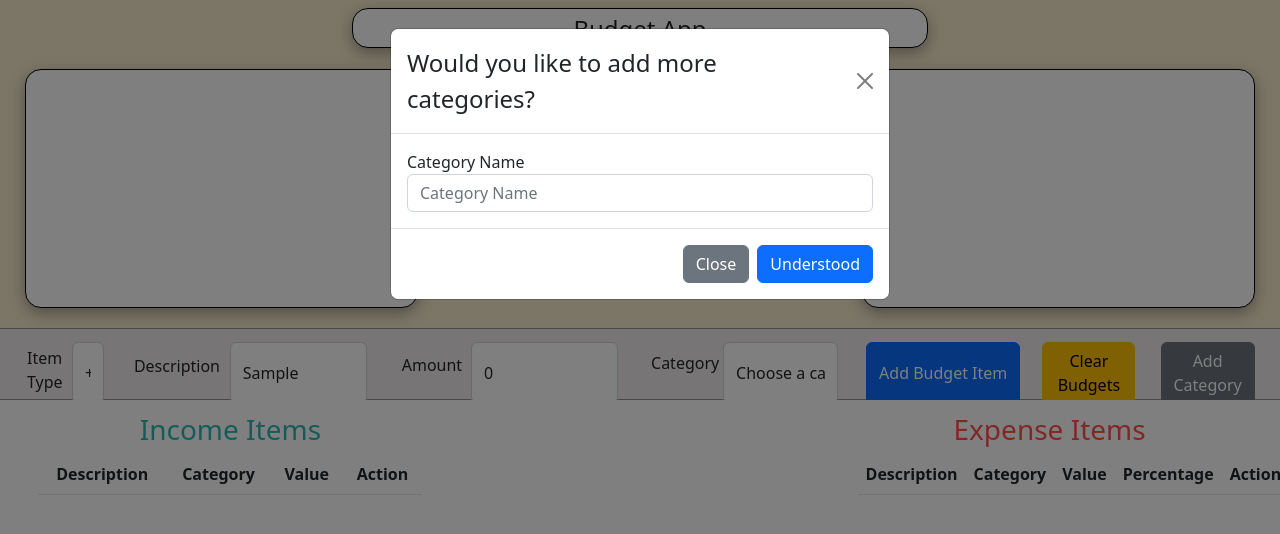
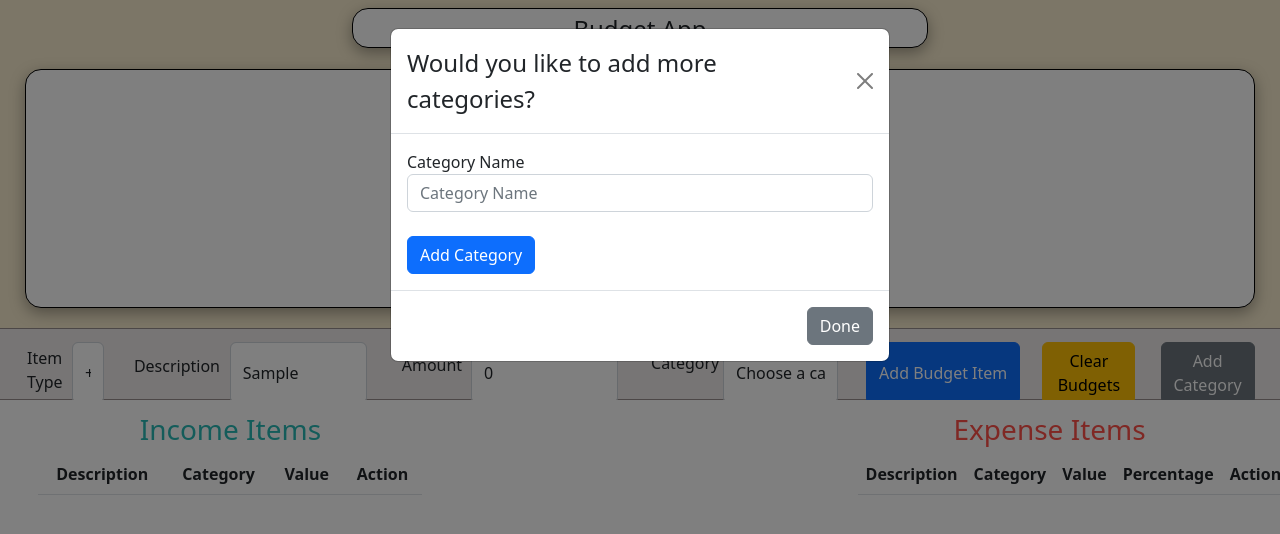
Before and after one commit to ipcampbell12/react_budget_app, a React (Create React App) app: page / in a window 1280 px wide. Both pictures are taken after typing "Sample" into the empty fields and a click on the button "Add Category". Shown: the top 534 px of the page. Built offline with nearby package versions, Linux system fonts and the light colour scheme.

Commit message:
category funcionality now working

```diff
--- a/src/components/CategoryModal.js
+++ b/src/components/CategoryModal.js
@@ -12,7 +12,9 @@ function CategoryModal({ show, onClose, onAdd }) {
             return
         }
 
-        onAdd({ category })
+        onAdd(category)
+
+        console.log(category)
     }
 
     return (
@@ -26,21 +28,26 @@ function CategoryModal({ show, onClose, onAdd }) {
                 <Modal.Title>Would you like to add more categories?</Modal.Title>
             </Modal.Header>
             <Modal.Body>
-                <form action="" onSumbit={onSubmit}>
+                <form action="" onSubmit={onSubmit}>
                     <div className="form-field">
                         <label htmlFor="" className="">Category Name</label>
                         <input type="text" placeholder='Category Name' className="form-control" value={category} onChange={(e) => {
                             setCategory(e.target.value)
                         }} />
                     </div>
+                    <br />
+                    <div className="form-field">
+                        <input type="submit" value="Add Category" className="btn btn-primary" />
+
+                    </div>
 
                 </form>
             </Modal.Body>
             <Modal.Footer>
                 <Button variant="secondary" onClick={event => { onClose() }}>
-                    Close
+                    Done
                 </Button>
-                <Button variant="primary">Understood</Button>
+
             </Modal.Footer>
         </Modal>
     );
```
